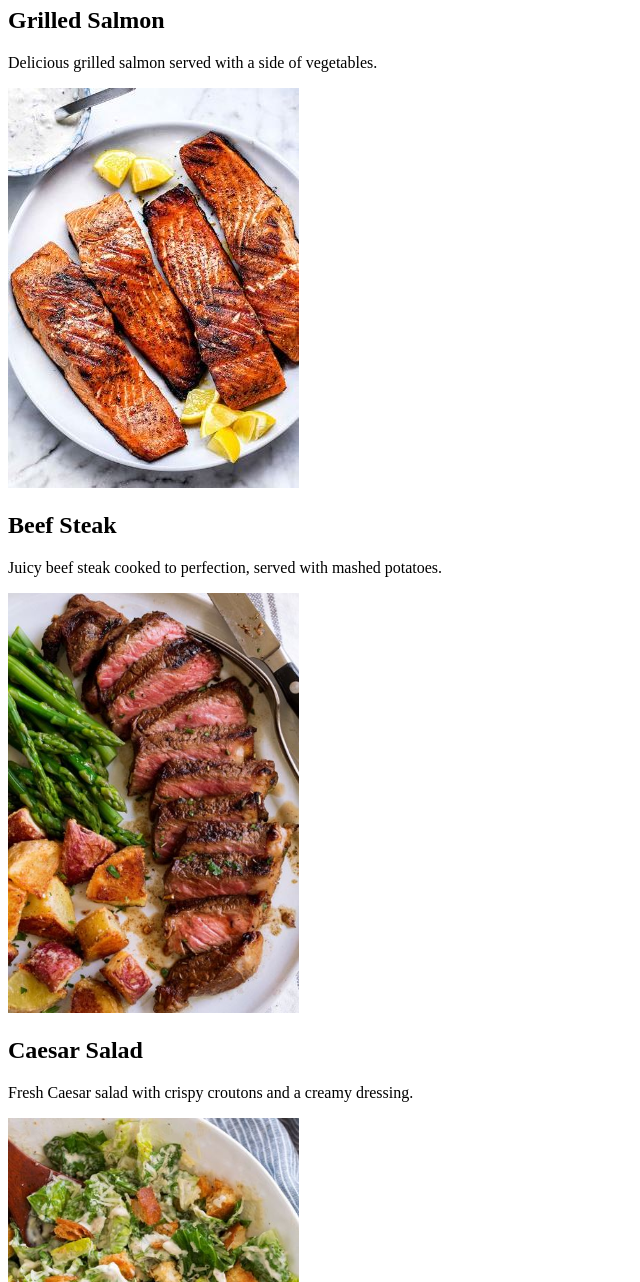
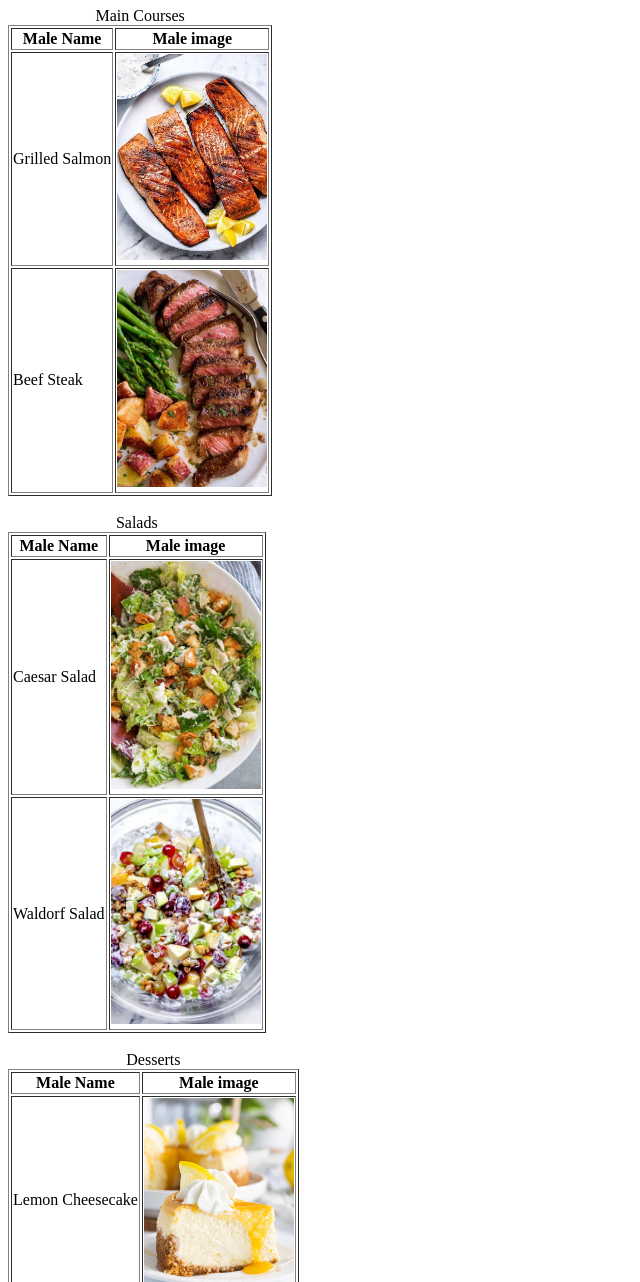
Before and after one commit to ShahdEid2003/FinalTaskHTML, a plain HTML site: page menu.html in a window 1280 px wide. Shown: the part 99-1381 px from the top of the page, without its empty margins (0-640 px from the left). Drawn offline with Linux system fonts and the light colour scheme.

Commit message:
Add files via upload

```diff
--- a/menu.html
+++ b/menu.html
@@ -11,22 +11,80 @@
     <a href="login.html">Login</a>
     <a href="wishlist.html">wishlist</a>
     <a href="menu.html">Menu</a>
+    <h1>Food Menu</h1>
 
-    <h1>Our Menu!</h1>
-    <h2>Grilled Salmon</h2>
-    <p>Delicious grilled salmon served with a side of vegetables.</p>
-    <img src="img/GrilledSalmon.JPG" alt="GrilledSalmon" />
+    <table border="1">
+        <caption>Main Courses</caption>
+        <thead>
+            <tr>
+                <th>Male Name</th>
+                <th>Male image</th>
 
-    <h2>Beef Steak</h2>
-    <p>Juicy beef steak cooked to perfection, served with mashed potatoes.</p>
-    <img src="img/BeefSteak.JPG" alt="BeefSteak" width="291px" />
+            </tr>
+        </thead>
+        <tbody>
+            <tr>
+                <td>Grilled Salmon</td>
+                <td><img src="img/GrilledSalmon.JPG" alt="Grilled Salmon" width="150px" /></td>
+            </tr>
+            <tr>
+                <td>Beef Steak</td>
+                <td><img src="img/BeefSteak.JPG" alt="Beef Steak" width="150px"/></td>
 
-    <h2>Caesar Salad</h2>
-    <p>Fresh Caesar salad with crispy croutons and a creamy dressing.</p>
-    <img src="img/CaesarSalad.JPG" alt="CaesarSalad" width="291px" />
+            </tr>
+         </tbody>
 
-    <h2>Chocolate Cake</h2>
-    <p>Rich chocolate cake with a gooey center, served with vanilla ice cream.</p>
-    <img src="img/ChocolateCake.JPG" alt="ChocolateCake" width="291px" />
+    </table>
+    <br />
+    <table border="1">
+        <caption>Salads</caption>
+        <thead>
+            <tr>
+                <th>Male Name</th>
+                <th>Male image</th>
+
+            </tr>
+        </thead>
+        <tbody>
+            <tr>
+                <td>Caesar Salad</td>
+                <td><img src="img/CaesarSalad.JPG" alt="Caesar Salad" width="150px"/></td>
+
+            </tr>
+            <tr>
+                <td>Waldorf Salad</td>
+                <td><img src="img/WaldorfSalad.jpg" alt="Waldorf Salad" width="150px"/></td>
+
+            </tr>
+
+        </tbody>
+
+    </table>
+    <br />
+    <table border="1">
+        <caption>Desserts</caption>
+        <thead>
+            <tr>
+                <th>Male Name</th>
+                <th>Male image</th>
+
+            </tr>
+        </thead>
+        <tbody>
+            <tr>
+                <td>Lemon Cheesecake</td>
+                <td><img src="img/lemoncheesecake.jpg" alt="Lemon Cheesecake" width="150px"/></td>
+
+            </tr>
+            <tr>
+                <td>Chocolate Cake</td>
+                <td><img src="img/ChocolateCake.JPG" alt="Chocolate Cake" width="150px"/></td>
+
+            </tr>
+
+        </tbody>
+
+    </table>
+
 </body>
 </html>
```
Also changed, not shown: index.html (+1 -2 lines), register.html (+1 -1 lines), img/WaldorfSalad.jpg (added), img/lemoncheesecake.jpg (added), img/lemoncheesecakejpg.jpg (added).
